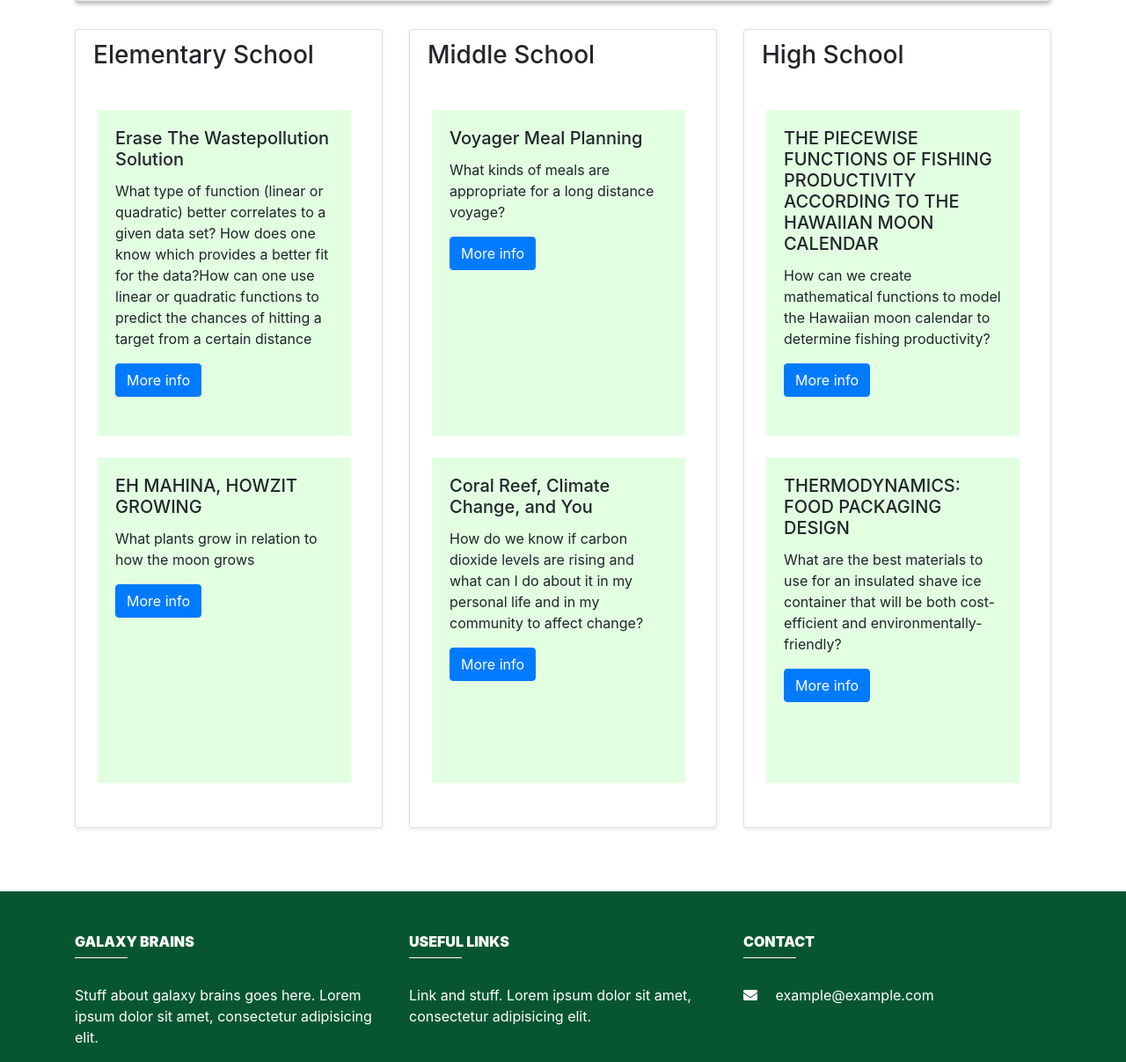
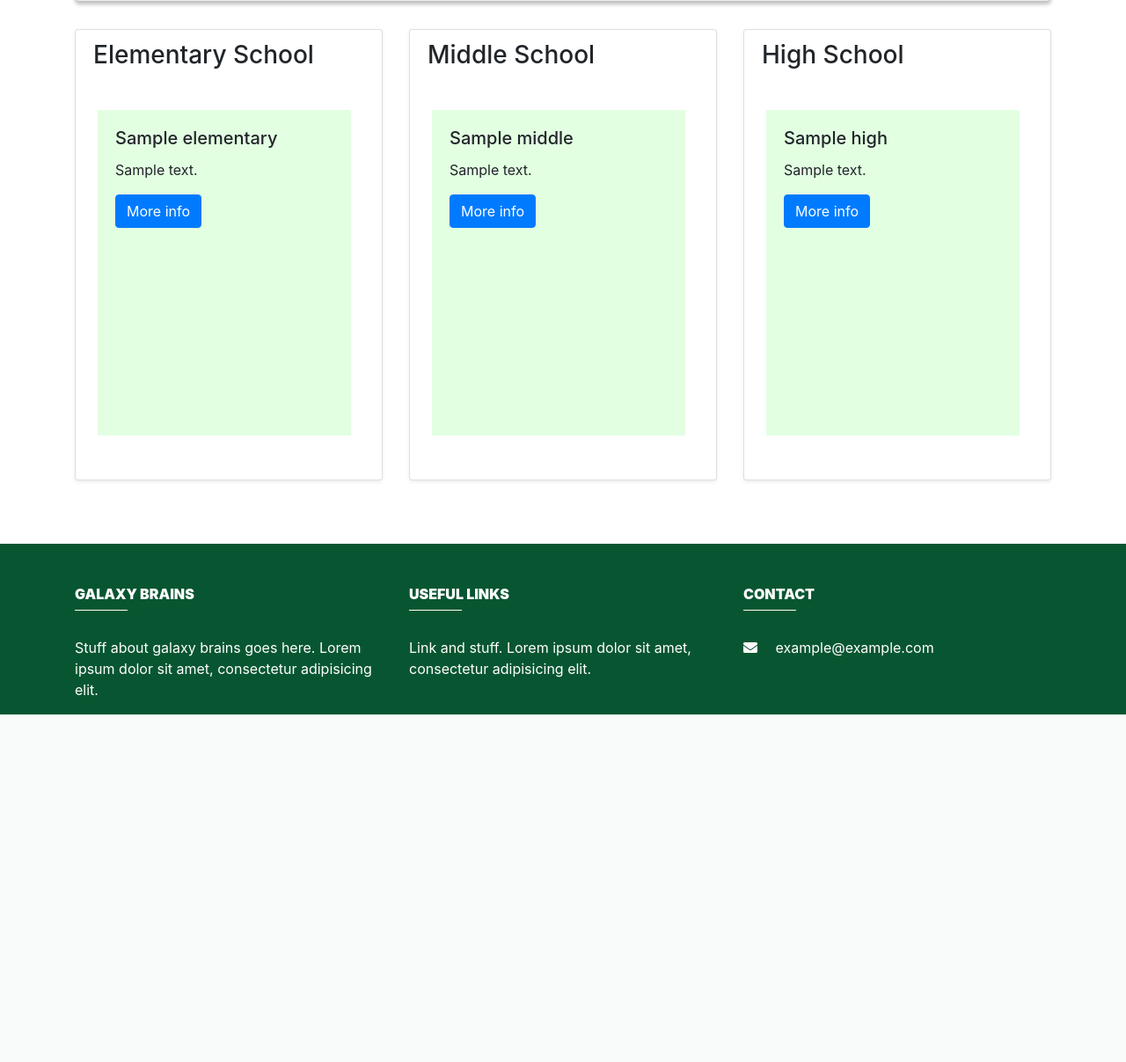
Before and after one commit to HACC2019/galaxy-brains, a Django app: template src/constellation/templates/landingPage.html in a window 1280 px wide; the page is wider, and only the part inside the window is pictured. Shown: the part 717-1924 px from the top of that part at 88% size. After the commit the page ends 1529 px from the top of that part, so only its background shows below. Run offline with Django 3.2, Linux system fonts and the light colour scheme; the template is opened without the code that fills it: most values are stand-ins (such as "Sample title", 1, 10 or a date in 2020); some libraries are stand-ins or nearby versions; some web fonts are replaced.

Commit message:
Give different users different functionality and landing page recieves 3 of the most recent projects

```diff
--- a/src/constellation/templates/base.html
+++ b/src/constellation/templates/base.html
@@ -38,8 +38,10 @@
 
       <a class="navbar-brand" href={% url 'index' %}><img src="../static/images/logo.png" width="75px" height="75px" style="margin-right: 10px"/>The Scholar System</a>
       <a class="navbar-brand nav-item" href="{% url 'projectList' %}">Project List</a>
-        {% if loggedin %}
+      {% if loggedin %}
+      {% if role == 'teacher' %}
       <a class="navbar-brand nav-item" href={% url 'createproject' %}>Create Project</a>
+      {% endif %}
       <a class="navbar-brand nav-link ml-auto"  href={% url 'logoutsubmit' %} >LOGOUT</a>
       {% else %}
       <a class="navbar-brand nav-item ml-auto" style="float: right;" href={% url 'signup' %} >Sign Up</a>
--- a/src/constellation/templates/landingPage.html
+++ b/src/constellation/templates/landingPage.html
@@ -32,19 +32,14 @@
                 <div class="card-header">
                     <h3>Elementary School</h3>
                 </div>
+		{% for i in recentschools.elementary %}
                 <div class="card-project" style="width: 18rem;">
                     <div class="card-body">
-                        <h5 class="card-title">Erase The Wastepollution Solution<br></h5>
-                        <p class="card-text">What type of function (linear or quadratic) better correlates to a given data set? How does one know which provides a better fit for the data?How can one use linear or quadratic functions to predict the
-                            chances of hitting a target from a certain distance</p> <a href=../projectpage/erase-the-wastepollution-solution class="btn btn-primary">More info</a>
+			<h5 class="card-title">{{ i.name }}<br></h5>
+                        <p class="card-text">{{ i.description }}</p> <a href=../projectpage/erase-the-wastepollution-solution class="btn btn-primary">More info</a>
                     </div>
                 </div>
-                <div class="card-project" style="width: 18rem;">
-                    <div class="card-body">
-                        <h5 class="card-title">EH MAHINA, HOWZIT GROWING<br></h5>
-                        <p class="card-text">What plants grow in relation to how the moon grows</p> <a href=../projectpage/eh-mahina-howzit-growing class="btn btn-primary">More info</a>
-                    </div>
-                </div>
+		{% endfor %}
             </div>
         </div>
 
@@ -54,19 +49,14 @@
                 <div class="card-header">
                     <h3>Middle School</h3>
                 </div>
+		{% for i in recentschools.middle %}
                 <div class="card-project" style="width: 18rem;">
                     <div class="card-body">
-                        <h5 class="card-title">Voyager Meal Planning<br></h5>
-                        <p class="card-text">What kinds of meals are appropriate for a long distance voyage?</p> <a href=../projectpage/voyager-meal-planning class="btn btn-primary">More info</a>
+			<h5 class="card-title">{{ i.name }}<br></h5>
+                        <p class="card-text">{{ i.description }}</p> <a href=../projectpage/erase-the-wastepollution-solution class="btn btn-primary">More info</a>
                     </div>
                 </div>
-                <div class="card-project" style="width: 18rem;">
-                    <div class="card-body">
-                        <h5 class="card-title">Coral Reef, Climate Change, and You<br></h5>
-                        <p class="card-text">How do we know if carbon dioxide levels are rising and what can I do about it in my personal life and in my community to affect change?</p> <a href=../projectpage/coral-reef-climate-change-and-you
-                            class="btn btn-primary">More info</a>
-                    </div>
-                </div>
+		{% endfor %}
             </div>
         </div>
         <div class="col-md-4">
@@ -74,20 +64,14 @@
                 <div class="card-header">
                     <h3>High School</h3>
                 </div>
+		{% for i in recentschools.high %}
                 <div class="card-project" style="width: 18rem;">
                     <div class="card-body">
-                        <h5 class="card-title">THE PIECEWISE FUNCTIONS OF FISHING PRODUCTIVITY ACCORDING TO THE HAWAIIAN MOON CALENDAR<br></h5>
-                        <p class="card-text">How can we create mathematical functions to model the Hawaiian moon calendar to determine fishing productivity?</p> <a
-                            href=../projectpage/the-piecewise-functions-of-fishing-productivity-according-to-the-hawaiian-moon-calendar class="btn btn-primary">More info</a>
+			<h5 class="card-title">{{ i.name }}<br></h5>
+                        <p class="card-text">{{ i.description }}</p> <a href=../projectpage/erase-the-wastepollution-solution class="btn btn-primary">More info</a>
                     </div>
                 </div>
-                <div class="card-project" style="width: 18rem;">
-                    <div class="card-body">
-                        <h5 class="card-title">THERMODYNAMICS: FOOD PACKAGING DESIGN<br></h5>
-                        <p class="card-text">What are the best materials to use for an insulated shave ice container that will be both cost-efficient and environmentally-friendly?</p> <a href=../projectpage/thermodynamics-food-packaging-design
-                            class="btn btn-primary">More info</a>
-                    </div>
-                </div>
+		{% endfor %}
             </div>
         </div>
 
```
Also changed, not shown: src/constellation/views.py (+41 -27 lines), src/db.sqlite3.
